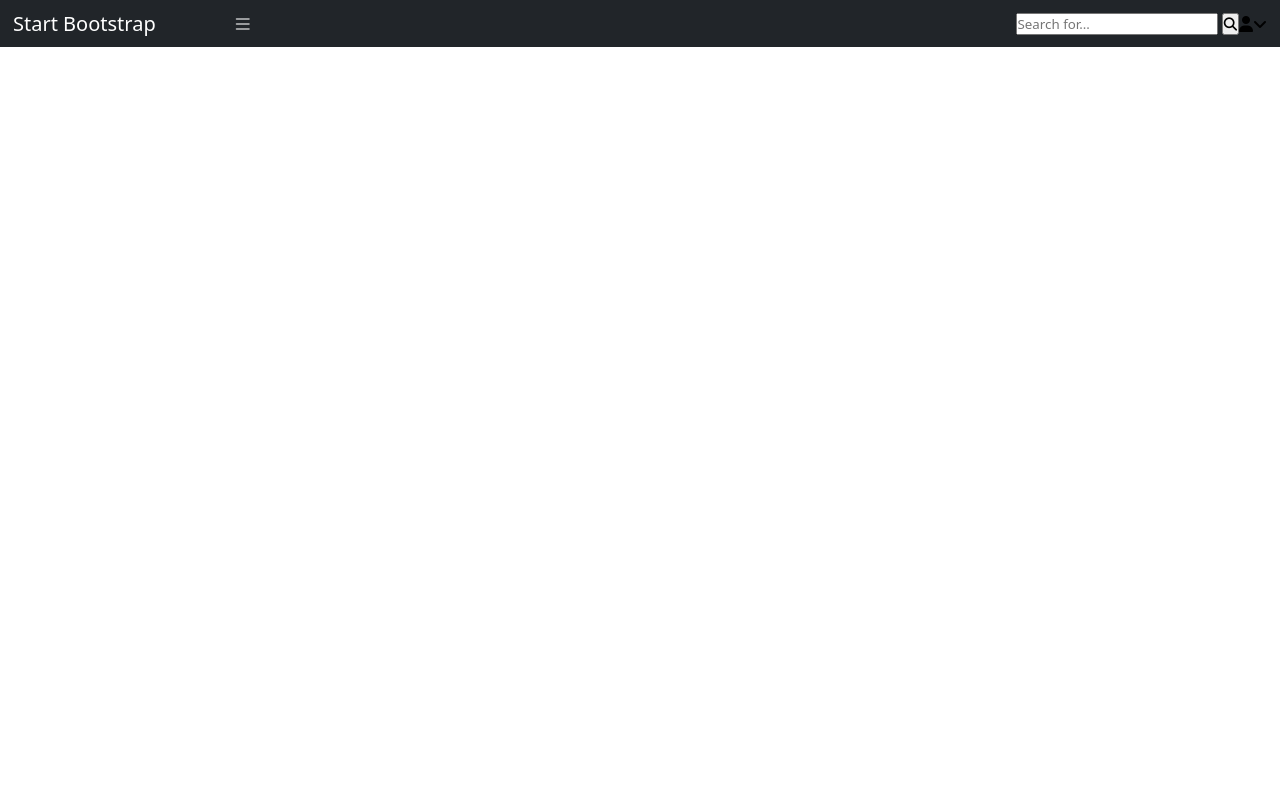
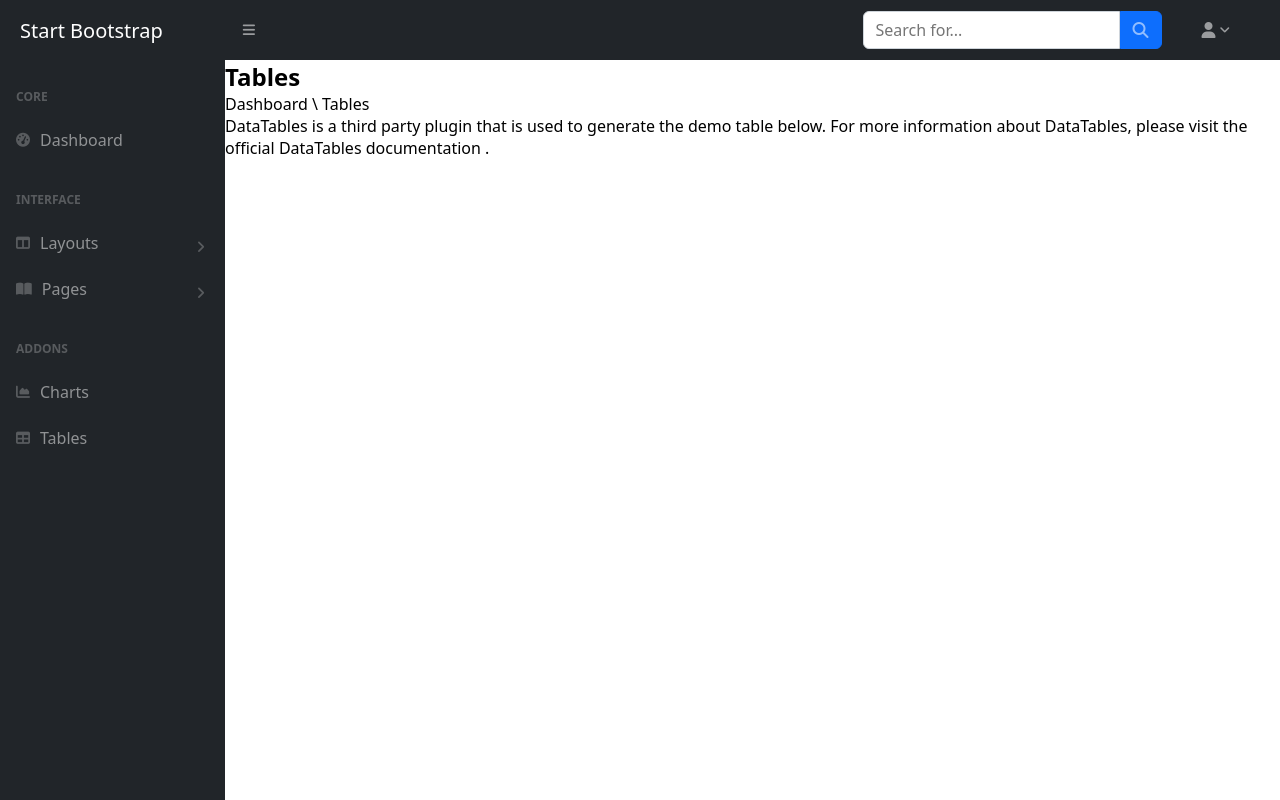
Before and after one commit to mirana-CA/admin-panel, a plain HTML site: page index.html in a window 1280 px wide. Drawn offline with Linux system fonts and the light colour scheme; a web font is replaced by a local one.

Commit message:
side and  navbar completed

```diff
--- a/assets/css/style.css
+++ b/assets/css/style.css
@@ -1,27 +1,180 @@
-header{
+header {
   background-color: #212529;
-  padding: 10px 13px ;
+  height: 60px;
+  position: fixed;
+  top: 0;
+  left: 0;
+  width: 100%;
+  display: grid;
+  place-items: center;
+  padding: 0 20px;
 }
-header nav{
+
+header nav {
   display: flex;
   align-items: center;
   justify-content: space-between;
+  width: 100%;
 }
-.header_left_side{
-display: flex;
-align-items: center;
+
+.header_left_side {
+  display: flex;
+  align-items: center;
 }
-.header_left_side h2{
+
+.header_left_side h2 {
   color: #fff;
   font-size: 20px;
   font-weight: normal;
   padding-right: 80px;
+  /* padding-left: 20px; */
 }
-.header_left_side i{
-  color: rgb( 255, 255, 255, 0.55);
-  /* font-size: 20px; */
+
+.header_left_side i {
+  color: rgb(255, 255, 255, 0.55);
+  font-size: 14px;
 }
-.header_right_side{
-display: flex;
-align-items: center;
+
+.header_right_side {
+  display: flex;
+  align-items: center;
+  justify-content: center;
+
 }
+
+.header_right_side form {
+  position: relative;
+  display: flex;
+
+}
+
+.header_right_side form input {
+  display: block;
+  width: 100%;
+  padding: 6px 12px;
+  font-size: 16px;
+  font-weight: 400;
+  line-height: 1.5;
+  color: #212529;
+  background-color: #fff;
+  border: 1px solid #ced4da;
+  border-radius: 6px 0 0 6px;
+  outline: none;
+
+}
+
+.header_right_side form button {
+  padding: 6px 12px;
+  font-size: 16px;
+  font-weight: 400;
+  line-height: 1.5;
+  background-color: #0d6efd;
+  color: #fff;
+  top: 0;
+  right: 5px !important;
+  z-index: 2;
+  border: 1px solid #0d6efd;
+  border-radius: 0 6px 6px 0;
+
+}
+
+.header_right_side i {
+  color: rgb(255, 255, 255, 0.55);
+}
+
+.header_right_side .user_icon {
+
+
+  margin: 0 4px 0 40px;
+}
+
+.header_right_side .down_icon {
+  font-size: 12px;
+  margin-right: 30px;
+}
+
+.responsive_menu {
+  color: rgb(255, 255, 255, 0.55);
+  font-size: 14px;
+  display: none;
+}
+@media only screen and (max-width:1000px) {
+  .responsive_menu{
+    display: block;
+  }
+  .header_left_side i {
+    display: none;
+  }
+
+}
+@media only screen and (max-width:766px) {
+
+  .header_right_side form {
+    display: none;
+  }
+  .header_left_side h2 {
+    padding-right: 0px;
+  }
+
+}
+
+/* ASIDE START  */
+aside{
+  background-color: #212529;
+  position: fixed;
+  margin-top: 60px;
+  height: calc(100% - 60px);
+  width: 225px;
+
+}
+.aside_container_title{
+  padding: 28px 16px 12px;
+  font-size: 12px;
+  font-weight: bold;
+  color: rgba(255, 255, 255, 0.25);
+
+}
+.aside_container_content{
+  display: flex;
+  align-items: center;
+  gap: 10px;
+  padding: 12px 16px;
+  color: rgba(255, 255, 255, 0.5);
+  position: relative;
+}
+.aside_container_content i{
+  color: rgba(255, 255, 255, 0.25);
+  font-size: 14px;
+}
+.angle_right{
+  position: absolute;
+  right: 20px;
+  top: 20px;
+  font-size: 20px;
+}
+@keyframes asideClose{
+  0%{
+    width: 225px;
+  }
+
+  100%{
+    width: 0;
+  }
+}
+@media only screen and (max-width:1000px) {
+aside{
+  animation-name: asideClose;
+  animation-duration: 1000ms;
+  display: none;
+}
+
+
+}
+
+/* ASIDE END  */
+
+/* TABLE START  */
+#table_section{
+margin-left: 225px;
+padding-top: 60px;
+}
--- a/index.html
+++ b/index.html
@@ -30,12 +30,63 @@
           <input type="text" placeholder="Search for...">
           <button><i class="fa-solid fa-magnifying-glass"></i></button>
         </form>
-        <i class="fa-solid fa-user"></i>
-        <i class="fa-solid fa-angle-down"></i>
+        <i class="fa-solid fa-user user_icon"></i>
+        <i class="fa-solid fa-angle-down down_icon"></i>
+        <i class="fa-solid fa-bars responsive_menu"></i>
       </div>
 
     </nav>
   </header>
+  <main>
+    <aside>
+      <div class="aside_container">
+        <div class="aside_container_title">
+          CORE
+        </div>
+        <div class="aside_container_content">
+          <i class="fa-solid fa-gauge-high"></i>
+          <p>Dashboard</p>
+        </div>
+      </div>
+      <div class="aside_container">
+        <div class="aside_container_title">
+          INTERFACE
+        </div>
+        <div class="aside_container_content">
+          <i class="fa-solid fa-table-columns"></i>
+          <p>Layouts</p>
+          <i class="fa-solid fa-angle-right angle_right"></i>
+        </div>
+        <div class="aside_container_content">
+          <i class="fa-solid fa-book-open"></i>
+          <p>Pages</p>
+          <i class="fa-solid fa-angle-right angle_right" ></i>
+        </div>
+      </div>
+      <div class="aside_container">
+        <div class="aside_container_title">
+          ADDONS
+        </div>
+        <div class="aside_container_content">
+          <i class="fa-solid fa-chart-area"></i>
+          <p>Charts</p>
+        </div>
+        <div class="aside_container_content">
+          <i class="fa-solid fa-table"></i>
+          <p>Tables</p>
+        </div>
+      </div>
+    </aside>
+    <section id="table_section">
+<h1>Tables</h1>
+<div class="table_section_location">
+  Dashboard \ Tables
+</div>
+<div class="table_section_note">
+  DataTables is a third party plugin that is used to generate the demo table below. For more information about DataTables, please visit the <a href=""></a> official DataTables documentation .
+</div>
+    </section>
+  </main>
 </body>
 
 </html>
```
